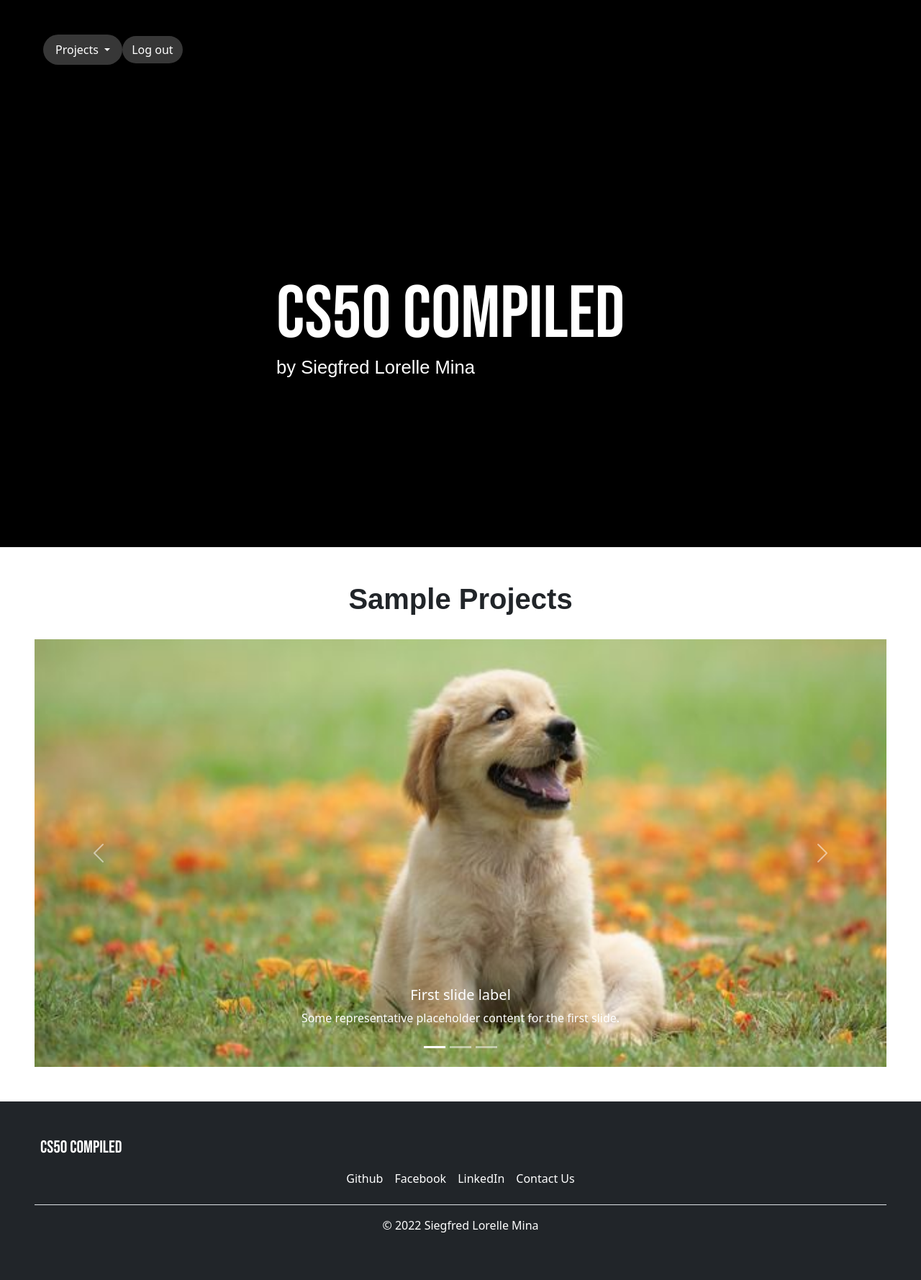
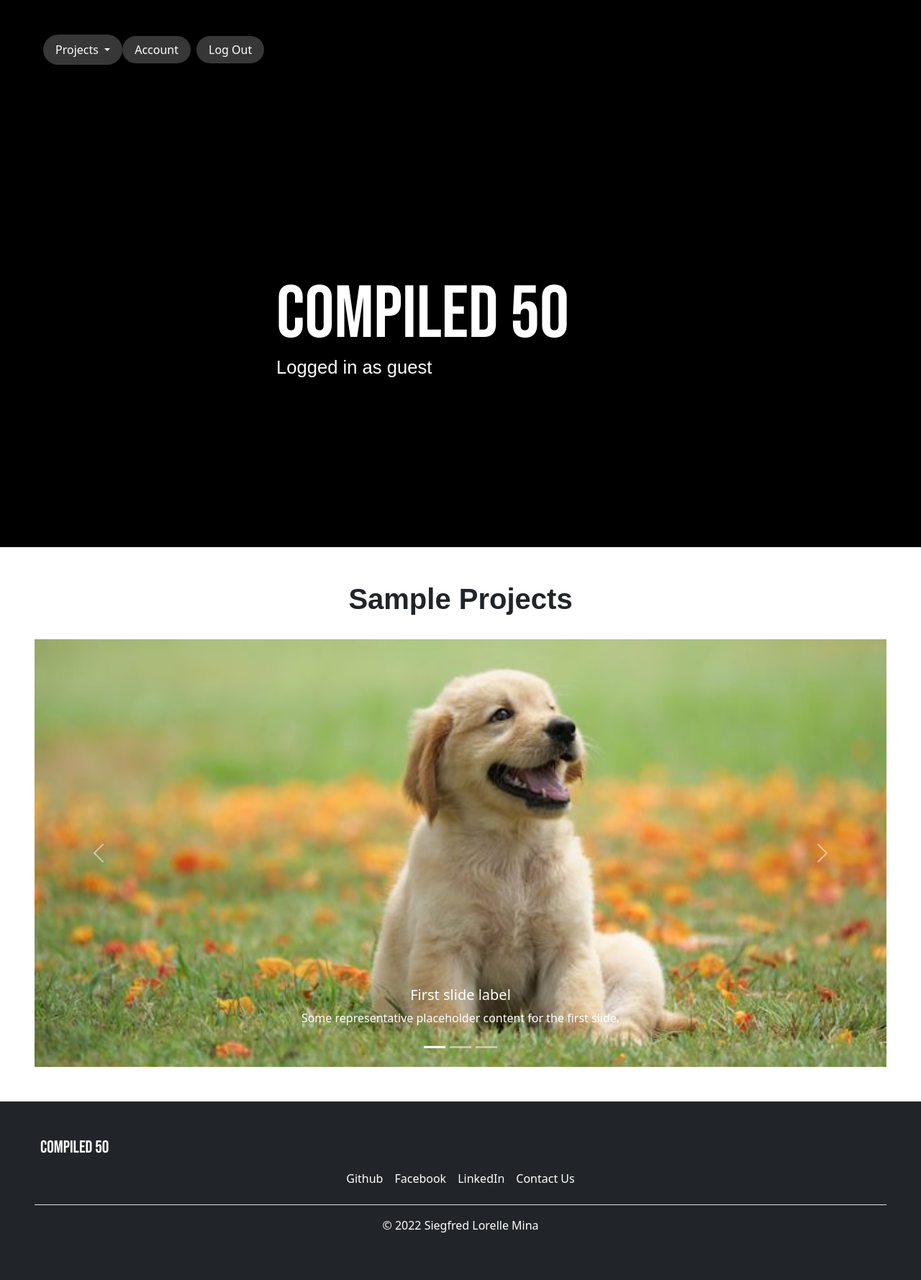
Before and after one commit to SiegfredLorelle/compiled-50, a Flask app: page / in a window 1280 px wide. Shown: the whole page at 72% size. Run offline with Flask 2, Linux system fonts and the light colour scheme; a user stored in the database is signed in; data comes from the database, SQL or seed files in the repository; some libraries are stand-ins or nearby versions; some web fonts are replaced.

Commit message:
79th commit - logout working, change dropdown choices to rounded pill, change title to Compiled 50, clean the html of index and layout

```diff
--- a/app.py
+++ b/app.py
@@ -52,7 +52,11 @@ def index():
         pass
 
     else:
-        return render_template("index.html")
+        if len(session) == 1:
+            username = db.execute("SELECT username FROM users WHERE id = ?", session["user_id"])[0].get("username")
+            return render_template("index.html", username=username)
+        else:
+            return render_template("index.html")
 
 
 
@@ -95,14 +99,14 @@ def login():
         # Remember which user has logged in (create users table with id, username, hashed_password)
         session["user_id"] = user[0]["id"]
 
-        # Log the user in (SHOULD IT SHOW OR NAH ?)
-        flash("logged in as {username}.", "success")
+        # Log the user in
         return redirect("/")
 
 
 
     # GET via redirect and clicking links
     else:
+        # username = db.execute("SELECT username FROM users WHERE id = ?", session["user_id"])[0]["username"]
         return render_template("login.html")
 
 
@@ -136,11 +140,20 @@ def signup():
 
 
 
-# LOG OUT (SIMILAR TO FINANCE)
+
+@app.route("/logout")
+def logout():
+    """Log the user out"""
+    # Forget any user_id
+    session.clear()
+
+    # Redirect to homepage
+    return redirect("/")
 
 
 
 @app.route("/mario", methods=["GET", "POST"])
+@login_required
 def mario():
     """Load pyramid with the given height similar to one in Super Mario Bros."""
     if request.method == "POST":
@@ -162,6 +175,7 @@ def mario():
 
 
 @app.route("/credit", methods=["GET", "POST"])
+@login_required
 def credit():
     """Tell what credit card is entered"""
     if request.method == "POST":
@@ -194,6 +208,7 @@ def credit():
 
 
 @app.route("/scrabble", methods=["GET", "POST"])
+@login_required
 def scrabble():
     """Checks if a word is real and give its score in scrabble"""
     if request.method == "POST":
@@ -234,6 +249,7 @@ def scrabble():
 
 
 @app.route("/readability", methods=["GET", "POST"])
+@login_required
 def readability():
     """Determines the readability level of the paragraph prompted"""
     if request.method == "POST":
@@ -258,6 +274,7 @@ def readability():
 
 
 @app.route("/substitution", methods=["GET", "POST"])
+@login_required
 def substitution():
     """Encrypt or decrypt the given text based on the given key"""
     if request.method == "POST":
@@ -339,6 +356,7 @@ def substitution():
 
 
 @app.route("/plurality", methods=["GET", "POST"])
+@login_required
 def plurality():
     """ Get the number of candidates and voters"""
     if request.method == "POST":
@@ -366,6 +384,7 @@ def plurality():
 
 
 @app.route("/plurality/candidates", methods=["GET", "POST"])
+@login_required
 def plurality_candidates():
     """ Get the names of the candidates"""
     if request.method == "POST":
@@ -432,6 +451,7 @@ def plurality_candidates():
 
 
 @app.route("/plurality/votes", methods=["GET", "POST"])
+@login_required
 def plurality_votes():
     """ Get the the vote of each voter then determine the winner(s)"""
     if request.method == "POST":
@@ -482,6 +502,7 @@ def plurality_votes():
 
 # credits to: https://roytuts.com/upload-and-display-image-using-python-flask/
 @app.route("/filter", methods=["GET", "POST"])
+@login_required
 def filter():
     """Filter a random image or an image from the user"""
     if request.method == "POST":
@@ -546,6 +567,7 @@ def display_image(filename):
 
 
 @app.route("/inheritance", methods=["GET", "POST"])
+@login_required
 def inheritance():
     """Determines a possible blood type combination of a three generation family"""
     if request.method == "POST":
@@ -717,6 +739,7 @@ def inheritance():
 
 
 @app.route("/trivia", methods=["GET", "POST"])
+@login_required
 def trivia():
     """A 5 item trivia quiz about the Philippines"""
     if request.method == "POST":
@@ -846,6 +869,7 @@ def trivia():
 
 
 @app.route("/birthday", methods=["GET", "POST"])
+@login_required
 def birthday():
     """List the birthdays inputted"""
     if request.method == "POST":
@@ -971,3 +995,4 @@ def birthday():
 # add loading imagse called spinners
 # add tooltip on hover of copy links
 # put links in homepage
+# baliktarin  title and subtitle in index when logged in put username
--- a/templates/index.html
+++ b/templates/index.html
@@ -40,26 +40,27 @@
                       <a class="nav-link btn rounded-pill dropdown-toggle" href="#" id="navbarDropdown" role="button" data-bs-toggle="dropdown" aria-expanded="false">
                         Projects
                       </a>
-                      <ul class="dropdown-menu" aria-labelledby="navbarDropdown">
-                        <li><a class="dropdown-item" href="/mario">Mario</a></li>
-                        <li><a class="dropdown-item" href="/credit">Credit</a></li>
-                        <li><a class="dropdown-item" href="/scrabble">Scrabble</a></li>
-                        <li><a class="dropdown-item" href="/readability">Readability</a></li>
-                        <li><a class="dropdown-item" href="/substitution">Substitution</a></li>
-                        <li><a class="dropdown-item" href="/plurality">Plurality</a></li>
-                        <li><a class="dropdown-item" href="/filter">Filter</a></li>
-                        <li><a class="dropdown-item" href="/inheritance">Inheritance</a></li>
-                        <li><a class="dropdown-item" href="/trivia">Trivia</a></li>
-                        <li><a class="dropdown-item" href="/birthday">Birthday</a></li>
+                      <ul class="dropdown-menu rounded-3" aria-labelledby="navbarDropdown">
+                        <li><a class="dropdown-item rounded-pill" href="/mario">Mario</a></li>
+                        <li><a class="dropdown-item rounded-pill" href="/credit">Credit</a></li>
+                        <li><a class="dropdown-item rounded-pill" href="/scrabble">Scrabble</a></li>
+                        <li><a class="dropdown-item rounded-pill" href="/readability">Readability</a></li>
+                        <li><a class="dropdown-item rounded-pill" href="/substitution">Substitution</a></li>
+                        <li><a class="dropdown-item rounded-pill" href="/plurality">Plurality</a></li>
+                        <li><a class="dropdown-item rounded-pill" href="/filter">Filter</a></li>
+                        <li><a class="dropdown-item rounded-pill" href="/inheritance">Inheritance</a></li>
+                        <li><a class="dropdown-item rounded-pill" href="/trivia">Trivia</a></li>
+                        <li><a class="dropdown-item rounded-pill" href="/birthday">Birthday</a></li>
 
                       </ul>
                     </li>
                     <div class="d-grid gap-2 d-md-flex justify-content-md-end">
                       {% if session["user_id"] %}
-                        <button class="btn me-md-2 rounded-pill" id="nav-button-left" type="button">Log out</button>
+                        <a class="btn btn rounded-pill px-3" href="#" id="nav-button-left" role="button">Account</a>
+                        <a class="btn btn rounded-pill px-3" href="/logout" id="nav-button-left" role="button">Log Out</a>
                       {% else %}
-                        <button class="btn me-md-2 rounded-pill" id="nav-button-left" type="button">Sign in</button>
-                         <a href="/login"><button class="btn rounded-pill" id="nav-button-left" type="button">Log in</button></a>
+                        <a class="btn btn rounded-pill px-3" href="#" id="nav-button-left" role="button">Sign Up</a>
+                        <a class="btn btn rounded-pill px-3" href="/login" id="nav-button-left" role="button">Log in</a>
                       {% endif %}
                     </div>
                   </div>
@@ -67,8 +68,13 @@
               </div>
 
                 <h2 class="title">
-                    <span class="title">CS50 Compiled</span>
+                  {% if session["user_id"] %}
+                    <span class="title">Compiled 50</span>
+                    <p class="description">Logged in as {{ username }}</p>
+                  {% else %}
+                    <span class="title">Compiled 50</span>
                     <p class="description">by Siegfred Lorelle Mina</p>
+                  {% endif %}
                 </h2>
             </div>
 
@@ -80,25 +86,26 @@
                       <a class="nav-link rounded-pill dropdown-toggle" href="#" id="navbarDropdown" role="button" data-bs-toggle="dropdown" aria-expanded="false">
                         Projects
                       </a>
-                      <ul class="dropdown-menu" aria-labelledby="navbarDropdown">
-                        <li><a class="dropdown-item" href="/mario">Mario</a></li>
-                        <li><a class="dropdown-item" href="/credit">Credit</a></li>
-                        <li><a class="dropdown-item" href="/scrabble">Scrabble</a></li>
-                        <li><a class="dropdown-item" href="/readability">Readability</a></li>
-                        <li><a class="dropdown-item" href="/substitution">Substitution</a></li>
-                        <li><a class="dropdown-item" href="/plurality">Plurality</a></li>
-                        <li><a class="dropdown-item" href="/filter">Filter</a></li>
-                        <li><a class="dropdown-item" href="/inheritance">Inheritance</a></li>
-                        <li><a class="dropdown-item" href="/trivia">Trivia</a></li>
-                        <li><a class="dropdown-item" href="/birthday">Birthday</a></li>
+                      <ul class="dropdown-menu rounded-3" aria-labelledby="navbarDropdown">
+                        <li><a class="dropdown-item rounded-pill" href="/mario">Mario</a></li>
+                        <li><a class="dropdown-item rounded-pill" href="/credit">Credit</a></li>
+                        <li><a class="dropdown-item rounded-pill" href="/scrabble">Scrabble</a></li>
+                        <li><a class="dropdown-item rounded-pill" href="/readability">Readability</a></li>
+                        <li><a class="dropdown-item rounded-pill" href="/substitution">Substitution</a></li>
+                        <li><a class="dropdown-item rounded-pill" href="/plurality">Plurality</a></li>
+                        <li><a class="dropdown-item rounded-pill" href="/filter">Filter</a></li>
+                        <li><a class="dropdown-item rounded-pill" href="/inheritance">Inheritance</a></li>
+                        <li><a class="dropdown-item rounded-pill" href="/trivia">Trivia</a></li>
+                        <li><a class="dropdown-item rounded-pill" href="/birthday">Birthday</a></li>
                       </ul>
                     </li>
                     <div class="d-grid gap-2 d-md-flex justify-content-md-end">
                       {% if session["user_id"] %}
-                        <button class="btn me-md-2 rounded-pill" id="nav-button-right" type="button">Log out</button>
+                        <a class="btn btn rounded-pill px-3" href="#" id="nav-button-right" role="button">Account</a>
+                        <a class="btn btn rounded-pill px-3" href="/logout" id="nav-button-right" role="button">Log Out</a>
                       {% else %}
-                        <button class="btn me-md-2 rounded-pill" id="nav-button-right" type="button">Sign in</button>
-                        <a href="/login"><button class="btn rounded-pill" id="nav-button-right" type="button">Log in</button></a>
+                        <a class="btn btn rounded-pill px-3" href="#" id="nav-button-right" role="button">Sign Up</a>
+                        <a class="btn btn rounded-pill px-3" href="/login" id="nav-button-right" role="button">Log in</a>
                       {% endif %}
                       </div>
                   </div>
@@ -107,8 +114,13 @@
 
 
                 <h2 class="title">
-                    <span class="title">CS50 Compiled</span>
+                  {% if session["user_id"] %}
+                    <span class="title">Compiled 50</span>
+                    <p class="description">Logged in as {{ username }}</p>
+                  {% else %}
+                    <span class="title">Compiled 50</span>
                     <p class="description">for CS50x Final Project</p>
+                  {% endif %}
                 </h2>
             </div>
         </div>
@@ -161,7 +173,7 @@
 
         <div class="container-fluid p-5 bg-dark">
             <footer>
-              <h4  id="title-footer"><a class="nav-item px-2" href="/">CS50 Compiled</a></h4>
+              <h4  id="title-footer"><a class="nav-item px-2" href="/">Compiled 50</a></h4>
                 <ul class="nav justify-content-center border-bottom pb-3 mb-3">
                     <li class="nav-item"><a class="nav-link px-2" href="">Github</a></li>
                     <li class="nav-item"><a class="nav-link px-2" href="">Facebook</a></li>
--- a/templates/login-layout.html
+++ b/templates/login-layout.html
@@ -49,7 +49,7 @@
 
 
 
-        <div class="mx-5 mb-5 mt-3 p-0 text-dark rounded-pill" id="login-box">
+        <div class="mx-5 mb-5 mt-3 p-3 text-dark rounded-pill" id="login-box">
 
             {% block main %}{% endblock %}
 
```
Also changed, not shown: templates/layout.html (+14 -14 lines), 2 other files.
